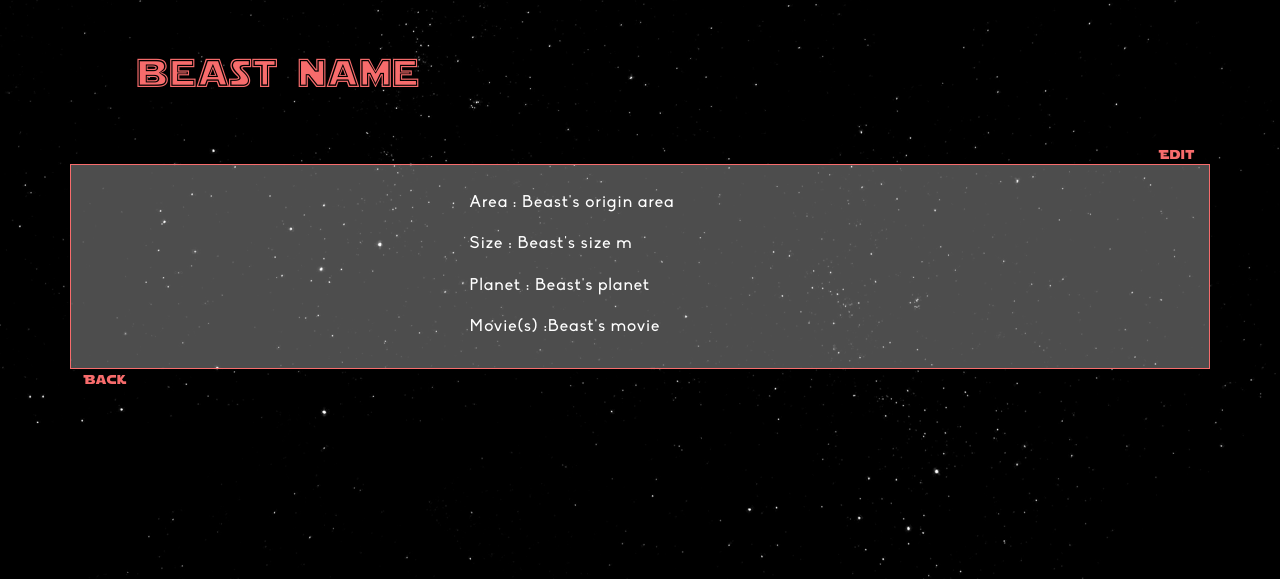
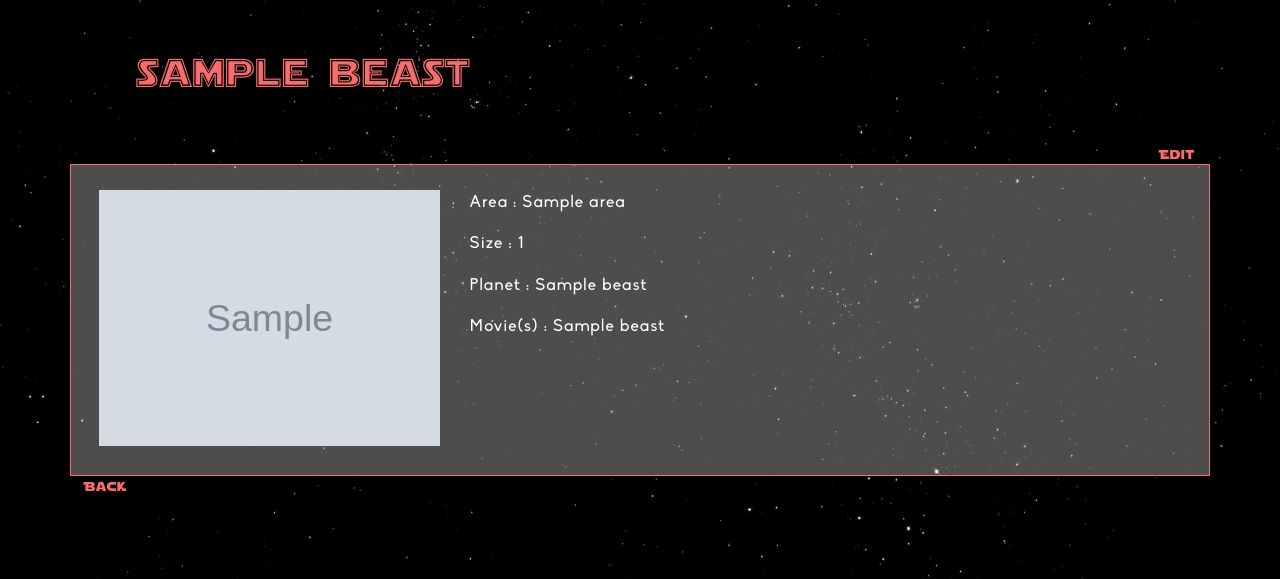
Before and after one commit to vara1991/WCS_Checkpoint-2, a PHP site: template src/View/Beast/details.html.twig in a window 1280 px wide. Shown: the part 56-635 px from the top of the page. Run offline with PHP 8.4, Linux system fonts and the light colour scheme; the template is opened without the code that fills it: most values are stand-ins (such as "Sample title", 1, 10 or a date in 2020); grey boxes marked "Sample" are stand-in pictures; some libraries are stand-ins or nearby versions.

Commit message:
add display of beast details

```diff
--- a/src/View/Beast/details.html.twig
+++ b/src/View/Beast/details.html.twig
@@ -1,8 +1,9 @@
 {% extends 'layout.html.twig' %}
 
 {% block content %}
+    {{ dump(beast) }}
     <div class="row">
-        <h1 class="col-12">Beast name </h1>
+        <h1 class="col-12">{{beast.name}} </h1>
     </div>
     <div class="row">
         <div class="col-12">
@@ -11,13 +12,13 @@
     </div>
     <div class="row detail">
         <figure class="col-12 col-md-4">
-            <img src="{# Beast's picture url#}" class="img-fluid"/>
+            <img src="{{beast.picture}}" class="img-fluid"/>
         </figure>
         <div class="col-12 col-md-8">
-            <p>Area : Beast's origin area</p>
-            <p>Size : Beast's size m</p>
-            <p>Planet : Beast's planet </p>
-            <p>Movie(s) :Beast's movie</p>
+            <p>Area : {{beast.area}}</p>
+            <p>Size : {{beast.size}}</p>
+            <p>Planet : {{beast.planet_name}} </p>
+            <p>Movie(s) : {{beast.movie_title}}</p>
         </div>
     </div>
     <a href="/beast/list">Back</a>
```
Also changed, not shown: src/Controller/BeastController.php (+5 -2 lines), src/Model/BeastManager.php (+15 -0 lines).
